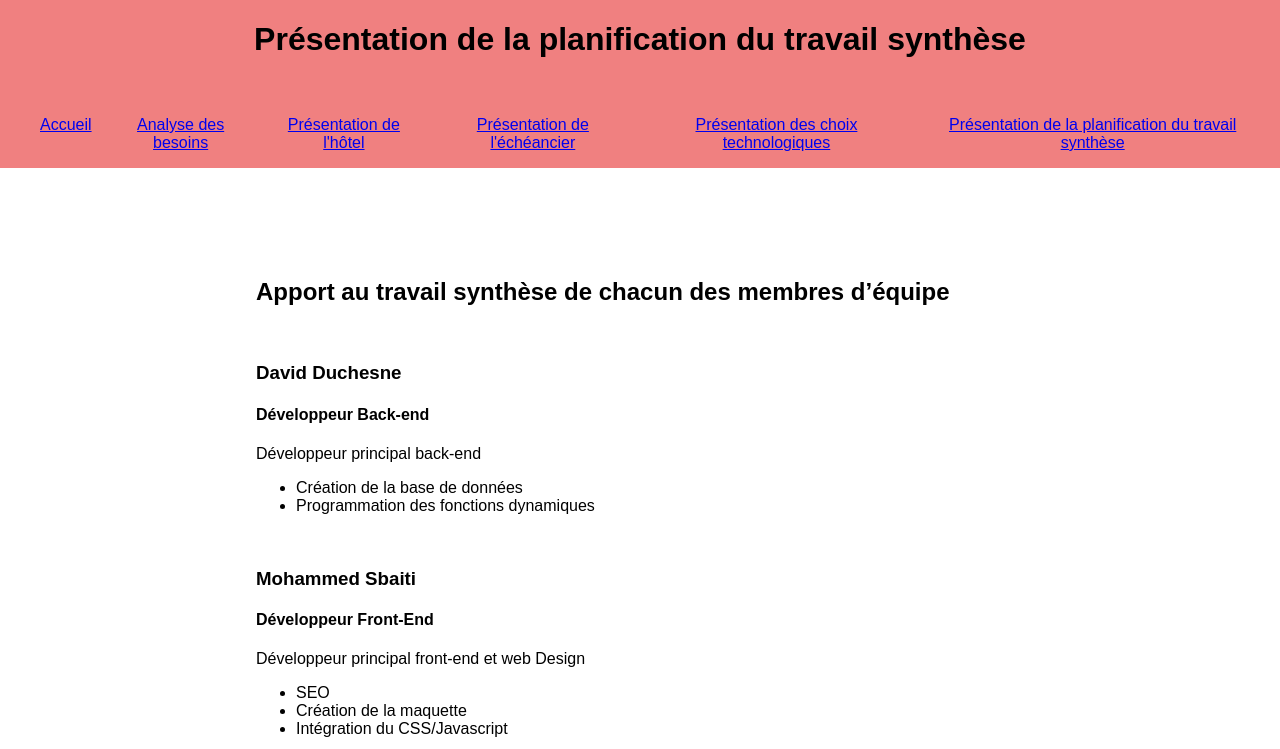
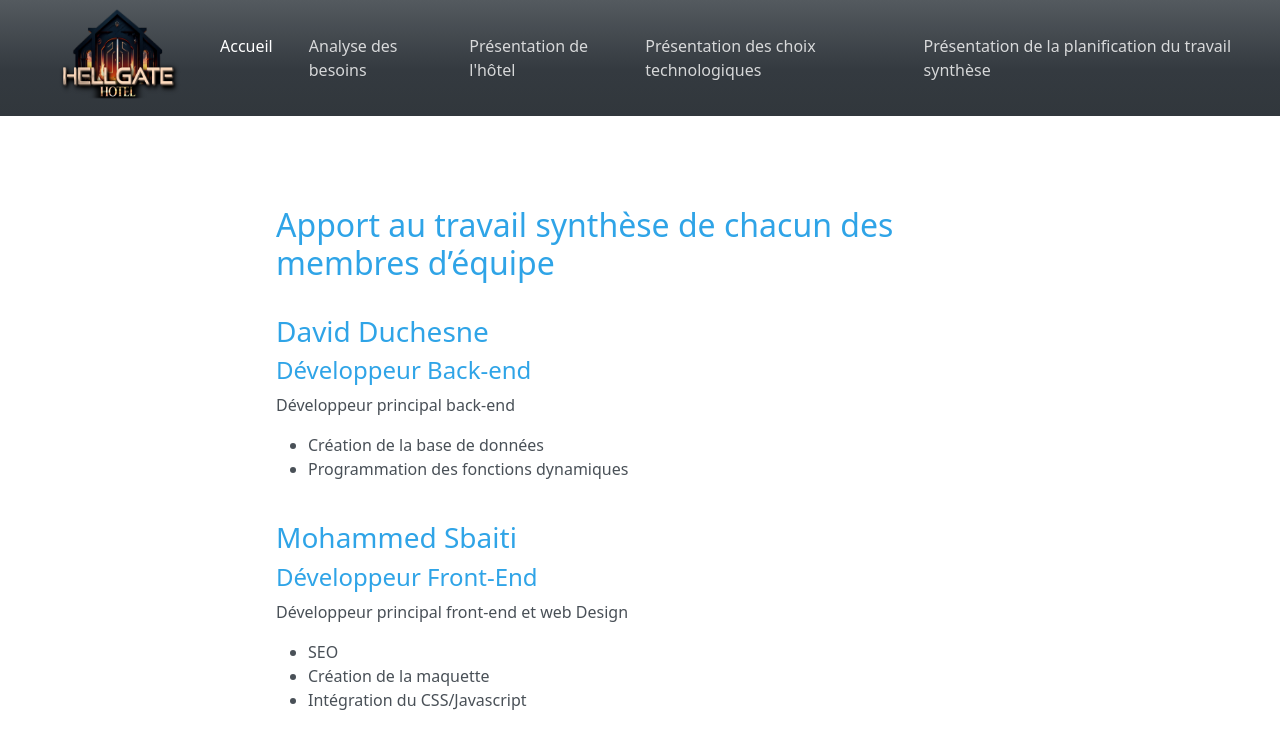
Before and after one commit to Snowhite27/synthese_auberge, a plain HTML site: page planif.html in a window 1280 px wide. Shown: the top 749 px of the page. Drawn offline with nearby package versions, Linux system fonts and the light colour scheme.

Commit message:
Projet initial CSS - modif nav bar et header et image

```diff
--- a/css/style.css
+++ b/css/style.css
@@ -1,20 +1,11 @@
 body {
   font-family: Arial, sans-serif;
-    margin: 0px;
-  }
-
-  header {
-    display: flex;
-    flex-direction: column;
-    align-items: center;
-    text-align: center;
-    background-color: lightcoral;
+  margin: 0px auto;
 }
 
 nav {
   display: flex;
   justify-content: center;
-    margin-top: 20px;
 }
 
 nav ul {
--- a/planif.html
+++ b/planif.html
@@ -5,21 +5,46 @@
     <meta charset="UTF-8">
     <title>Présentation de la planification du travail synthèse</title>
     <link rel="stylesheet" type="text/css" href="css/style.css">
+    <link rel="stylesheet" href="https://cdn.jsdelivr.net/npm/bootswatch@5.2.3/dist/cerulean/bootstrap.min.css">
 </head>
 
 <body>
     <header>
-        <h1>Présentation de la planification du travail synthèse</h1>
-        <nav>
-            <ul>
-                <li><a href="index.html">Accueil</a></li>
-                <li><a href="besoins.html">Analyse des besoins</a></li>
-                <li><a href="concept.html">Présentation de l'hôtel</a></li>
-                <li><a href="echeancier.html">Présentation de l'échéancier</a></li>
-                <li><a href="techno.html">Présentation des choix technologiques</a></li>
-                <li><a href="planif.html">Présentation de la planification du travail synthèse</a></li>
-            </ul>
-        </nav>
+
+        <nav class="navbar navbar-expand-lg navbar-dark bg-dark">
+            <div class="container-fluid">
+                <img src="divers/images/Hellgate_logo.png" alt="" width="200" height="100">
+
+                <button class="navbar-toggler" type="button" data-bs-toggle="collapse" data-bs-target="#navbarColor02"
+                    aria-controls="navbarColor02" aria-expanded="false" aria-label="Toggle navigation">
+                    <span class="navbar-toggler-icon"></span>
+                </button>
+                <div class="collapse navbar-collapse" id="navbarColor02">
+                    <ul class="navbar-nav me-auto">
+                        <li class="nav-item">
+                            <a class="nav-link active" href="index.html">Accueil
+                                <span class="visually-hidden">(current)</span>
+                            </a>
+                        </li>
+                        <li class="nav-item">
+                            <a class="nav-link" href="besoins.html">Analyse des besoins</a>
+                        </li>
+                        <li class="nav-item">
+                            <a class="nav-link" href="concept.html">Présentation de l'hôtel</a>
+                        </li>
+                        <li class="nav-item">
+                            <a class="nav-link" href="techno.html">Présentation des choix technologiques</a>
+                        </li>
+                        <li class="nav-item">
+                            <a class="nav-link" href="planif.html">Présentation de la planification du travail
+                                synthèse</a>
+                        </li>
+                    </ul>
+
+                </div>
+            </div>
+            </nav­­­>
+
     </header>
     <main>
         <section>
@@ -69,17 +94,17 @@
         </section>
         <section>
             <h2>Rétroaction globale sur le travail d’équipe</h2>
+
             <h3>Motivation</h3>
             <p>Nous voulions finir le travail le plus vite possible, nous avons donc préparé une réunion le jour même
                 pour se séparer les tâches, l'objectif: Terminer le synthèse pour Vendredi le 24 février 2023.</p>
+
             <h3>Charges de travail</h3>
             <h4>Phase 1: Planification et analyses des besoins</h4>
             <h5>Phase 1.1: Meeting</h5>
 
             <p>Dès la remise nous avons fait une rencontre d'équipe afin d'évaluer et simuler l'ampleur du projet. Nous
-                nous sommes inspiré du model DevOps pour la fragmentation des phases à accomplir. Les points discutés
-                sont:
-
+                nous sommes inspiré du model DevOps pour la fragmentation des phases à accomplir.
             <p>Acteurs principaux: tout l'équipe</p>
             <ul>
                 <li>Analyse des besoins clients</li>
@@ -194,6 +219,7 @@
                     <li>Test Admin</li>
                 </ul>
             </ul>
+
             <h3>Problèmes</h3>
             <p>Pas eu de vrais problèmes rencontrés.</p>
         </section>
```
Also changed, not shown: divers/images/Hellgate_logo.png (added). Lines whose indentation alone changed are shown as unchanged.
